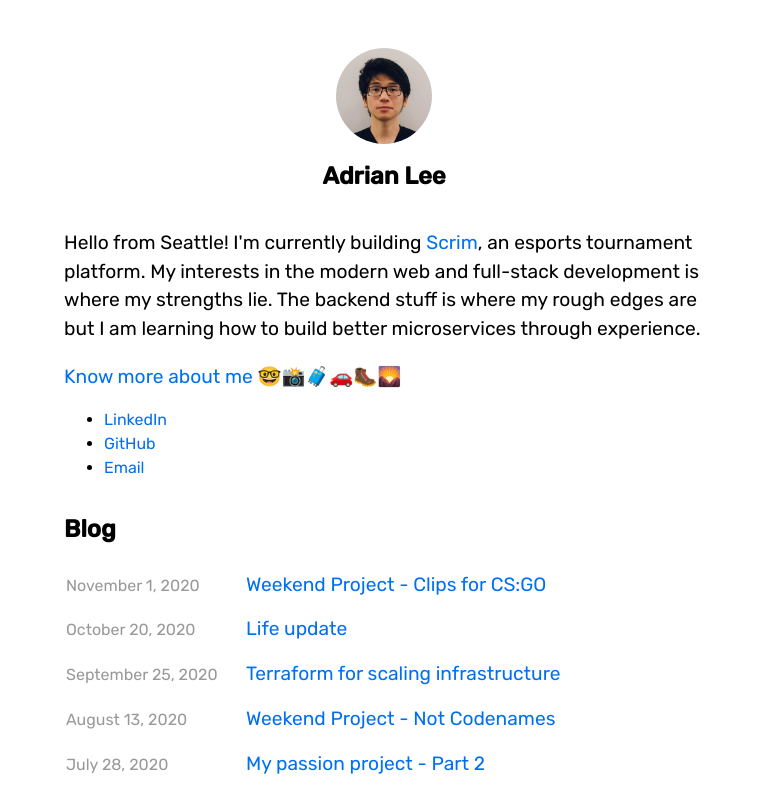
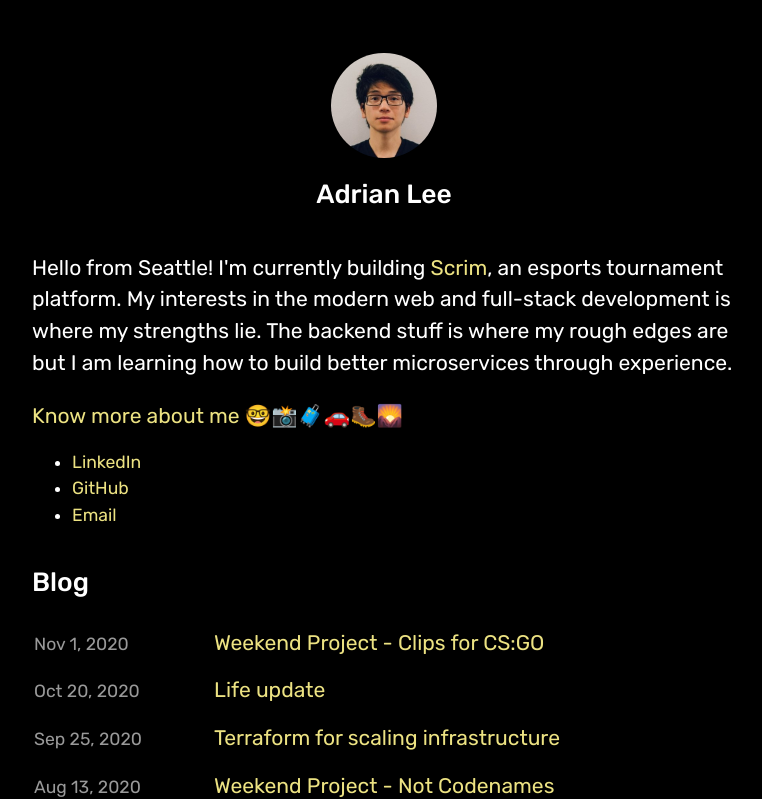
Before and after one commit to adrianlee/blog, a Next.js app: page / in a window 1280 px wide. Shown: the top 799 px of the page, without its empty margins (256-1018 px from the left). Built offline with nearby package versions, Linux system fonts and the light colour scheme.

Commit message:
Dark mode. Shorten blog dates

```diff
--- a/components/date.js
+++ b/components/date.js
@@ -2,5 +2,5 @@ import { parseISO, format } from "date-fns";
 
 export default function Date({ dateString }) {
   const date = parseISO(dateString);
-  return <time dateTime={dateString}>{format(date, "LLLL d, yyyy")}</time>;
+  return <time dateTime={dateString}>{format(date, "LLL d, Y")}</time>;
 }
--- a/styles/global.css
+++ b/styles/global.css
@@ -5,8 +5,10 @@ body {
   padding: 0;
   margin: 0;
   font-family: 'Rubik', -apple-system, sans-serif;
-  line-height: 1.6rem;
-  font-size: 1.0rem;
+  line-height: 1.8rem;
+  font-size: 1.1rem;
+  background-color: #000;
+  color: rgba(255, 255, 255, 0.726);
 }
 
 * {
@@ -14,7 +16,7 @@ body {
 }
 
 a {
-  color: #0070f3;
+  color: #ece282;
   text-decoration: none;
 }
 
@@ -30,3 +32,8 @@ img {
 strong {
   font-weight: 500;
 }
+
+h1, h2, h3, h4 {
+  color: #fff;
+  font-weight: 500;
+}
--- a/styles/utils.module.css
+++ b/styles/utils.module.css
@@ -1,28 +1,32 @@
 .heading2Xl {
   font-size: 2.5rem;
   line-height: 1.2;
-  font-weight: 800;
+  font-weight: 500;
   letter-spacing: -0.05rem;
   margin: 1rem 0;
+  color: #fff;
 }
 
 .headingXl {
   font-size: 2rem;
   line-height: 1.3;
-  font-weight: 800;
+  font-weight: 500;
   letter-spacing: -0.05rem;
   margin: 1rem 0;
+  color: #fff;
 }
 
 .headingLg {
   font-size: 1.5rem;
   line-height: 1.4;
   margin: 1rem 0;
+  color: #fff;
 }
 
 .headingMd {
   font-size: 1.2rem;
   line-height: 1.5;
+  color: #fff;
 }
 
 .borderCircle {
@@ -59,9 +63,9 @@
 
 .boxLink {
   padding: 8px 12px;
+  text-decoration: none;
 }
 
 .boxLink:hover {
-  background-color: #eee;
-  text-decoration: none;
+  /* background-color: #eee; */
 }
```
